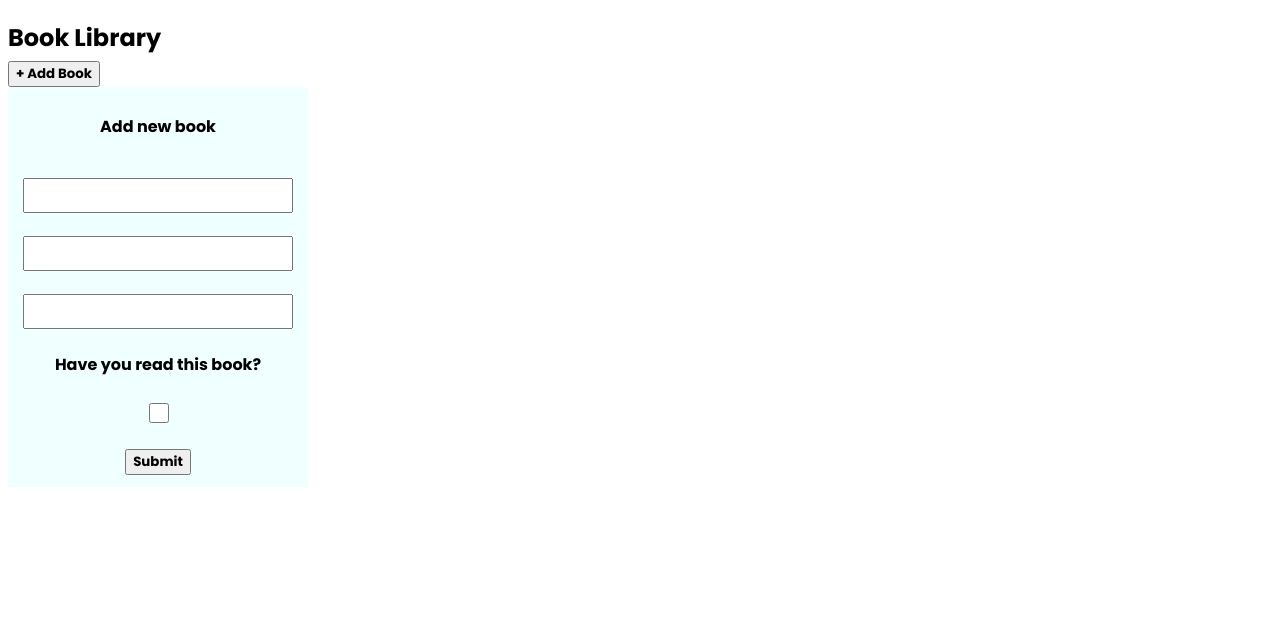
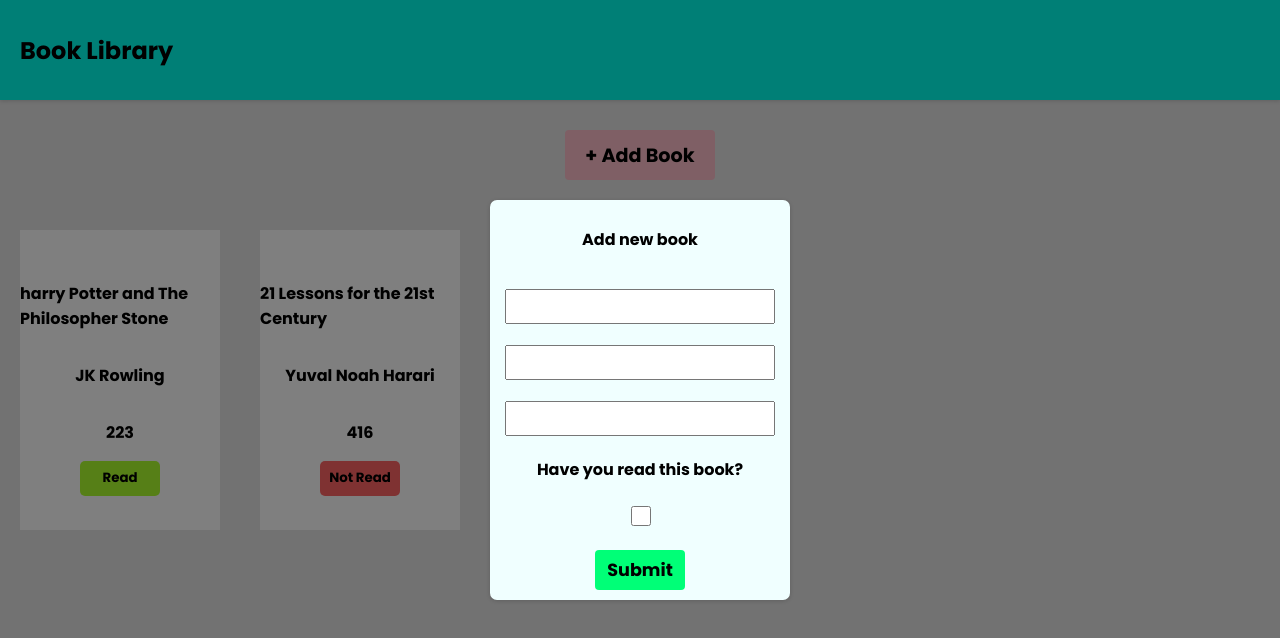
Before and after one commit to AGuerriere/library, a plain HTML site: page index.html in a window 1280 px wide. Both pictures are taken after a click on the button "+ Add Book". Drawn offline with Linux system fonts and the light colour scheme; a web font is replaced by a local one.

Commit message:
working draft

```diff
--- a/index.html
+++ b/index.html
@@ -12,16 +12,18 @@
 <body>
   <nav><h1>Book Library</h1></nav>
   <main>
-    <button id="addBookButton">+ Add Book</button>
+    <div id="overlay"></div>
+    <div class="addBookContainer"><button id="addBookButton">+ Add Book</button></div>
+    <div class="books"></div>
     <div class="formContainer">
-      <form action="">
+      <form>
         <p>Add new book</p>
-        <input type="text" name="title" id="title">
-        <input type="text" name="author" id="author">
-        <input type="number" name="pages" id="pages">
+        <input type="text" name="title" id="title" required>
+        <input type="text" name="author" id="author" required>
+        <input type="number" name="pages" id="pages" required>
         <label for="readStatus">Have you read this book?</label>
         <input type="checkbox" name="readStatus" id="readStatus">
-        <button>Submit</button>
+        <button type="button" id="submit">Submit</button>
       </form>
     </div>
   </main>
--- a/main.js
+++ b/main.js
@@ -1,4 +1,31 @@
-const myLibrary = [];
+const addBookButton = document.getElementById("addBookButton")
+const newBookFormContainer = document.querySelector(".formContainer")
+const newBookForm = document.querySelector("form")
+const newBook = document.getElementById("title")
+const newAuthor = document.getElementById("author")
+const newPageNumber = document.getElementById("pages")
+const readStatusCheckBox = document.getElementById("readStatus")
+const submitButton = document.getElementById("submit")
+const books = document.querySelector(".books")
+
+const myLibrary = [{
+  "title": "harry Potter and The Philosopher Stone",
+  "author": "JK Rowling",
+  "pages": "223",
+  "readStatus": true
+},
+{
+  "title": "21 Lessons for the 21st Century",
+  "author": "Yuval Noah Harari",
+  "pages": "416",
+  "readStatus": false
+},
+{
+  "title": "Casino Royale",
+  "author": "Ian Fleming",
+  "pages": "224",
+  "readStatus": true
+}];
 
 function Book(title, author, pages, readStatus) {
   this.title = title
@@ -7,17 +34,58 @@ function Book(title, author, pages, readStatus) {
   this.readStatus = readStatus
 }
 
-function addBookToLibrary(newBook) {
-  // do stuff here
+function updateLibary() {
+  // clear the library from the previous data
+  const bookItems = document.querySelectorAll(".bookItem");
+  bookItems.forEach((item) => {
+    item.remove();
+  });
+  // recalculate the library
+  for (const element of myLibrary) {
+    let bookItem = document.createElement("div")
+    console.log(element.title)
+    bookItem.classList = "bookItem"
+    const bookTitle = document.createElement("p")
+    const bookAuthor = document.createElement("p")
+    const bookPages = document.createElement("p")
+    const readingStatus = document.createElement("button")
+    books.append(bookItem)
+    bookItem.append(bookTitle)
+    bookItem.append(bookAuthor)
+    bookItem.append(bookPages)
+    bookItem.append(readingStatus)
+
+    bookTitle.innerHTML = element.title
+    bookAuthor.innerHTML = element.author
+    bookPages.innerHTML = element.pages
+    readingStatus.innerHTML = element.readStatus ? "Read" : "Not Read"
+    readingStatus.classList = element.readStatus ? "bookRead" : "bookNotRead"
+    bookItem.classList.add("bookItem")
+  }
 }
 
-const addBookButton = document.getElementById("addBookButton")
-const newBookForm = document.querySelector(".formContainer")
-const newBook = document.getElementById("title")
-const newAuthor = document.getElementById("author")
-const newPageNumber = document.getElementById("pages")
-const readStatusCheckBox = document.getElementById("readStatus")
+function addBookToLibrary(bookTitle) {
+  myLibrary.push(new Book(newBook.value, newAuthor.value, newPageNumber.value, readStatusCheckBox.checked))
+}
 
-addBookButton.addEventListener("click", ()=> {
-  newBookForm.classList.toggle("active")
+
+addBookButton.addEventListener("click", () => {
+  newBookFormContainer.classList.toggle("active");
+  const overlay = document.getElementById("overlay");
+  overlay.style.display = "block"
+  overlay.addEventListener("click", () => {
+    overlay.style.display = "none"
+    newBookFormContainer.classList.remove("active");
+  })
+});
+
+submitButton.addEventListener("click", (e) =>  {
+  addBookToLibrary(newBook.value)
+  newBookFormContainer.classList.toggle("active")
+  updateLibary()
+  overlay.style.display = "none"
+  newBookForm.reset()
 })
+
+
+updateLibary()
--- a/style.css
+++ b/style.css
@@ -3,10 +3,38 @@
   font-family: 'Poppins', sans-serif;
 }
 
+body {
+  background-color: rgb(229, 229, 229);
+  padding:0;
+  margin:0
+}
 nav {
-  height: 40px;
+  height: 100px;
   width: 100vw;
+  background-color: rgb(0, 255, 238);
+  display: flex;
+  align-items: center;
+  box-shadow: rgba(0, 0, 0, 0.16) 0px 1px 4px;
+}
 
+h1 {
+  margin: 0 0 0 20px;
+}
+
+main {
+  display: flex;
+  flex-direction: column;
+  align-items: center;
+}
+
+#addBookButton {
+  height: 50px;
+  width: 150px;
+  background-color: pink;
+  border: 0;
+  border-radius: 4px;
+  margin: 30px;
+  font-size: 1.2rem;
 }
 
 form {
@@ -17,12 +45,29 @@ form {
   height: 100%;
 }
 
+#submit {
+  height: 40px;
+  width: 90px;
+  background-color: rgb(0, 255, 119);
+  font-size: 1.1rem;
+  border: 0;
+  border-radius: 4px;
+}
+
+.addBookContainer {
+  width: 100vw;
+  display: flex;
+  justify-content: center;
+}
+
 .formContainer {
   display:none;
   z-index: 10;
   width: 300px;
   height: 400px;
   background-color: azure;
+  border-radius: 7px;
+  box-shadow: rgba(0, 0, 0, 0.16) 0px 1px 4px;
 }
 
 input:not(#readStatus) {
@@ -42,6 +87,54 @@ label {
 .active {
   display: block !important;
   animation: createBox .25s;
+  position:absolute;
+  top:200px;
+}
+
+.books {
+  display: flex;
+  justify-content: left;
+  width: 100vw;
+}
+
+.bookItem {
+  display: flex;
+  flex-direction: column;
+  justify-content: center;
+  align-items: center;
+  background-color: white;
+  height: 300px;
+  width: 200px;
+  margin: 20px;
+}
+
+.bookRead {
+  background-color: greenyellow;
+}
+
+.bookNotRead {
+  background-color: rgb(255, 100, 100);
+}
+
+.bookRead , .bookNotRead {
+  border: none;
+  height: 35px;
+  width: 80px;
+  border-radius: 5px;
+}
+
+#overlay {
+  position: fixed;
+  display: none;
+  width: 100%;
+  height: 100%;
+  top: 0;
+  left: 0;
+  right: 0;
+  bottom: 0;
+  background-color: rgba(0,0,0,0.5);
+  z-index: 2;
+  cursor: pointer;
 }
 
 @keyframes createBox {
```
